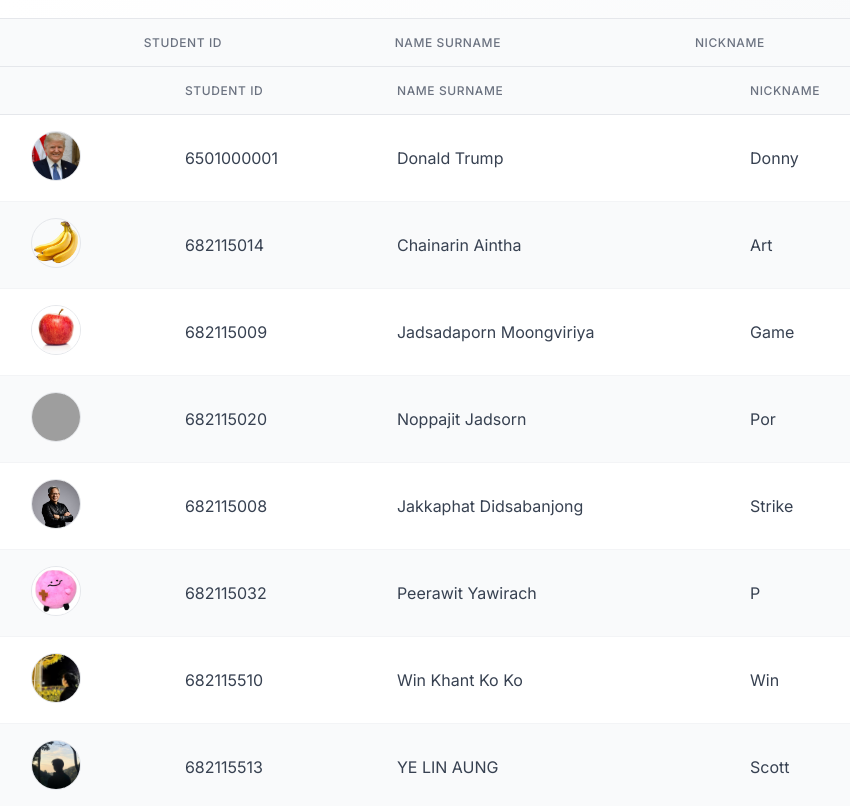
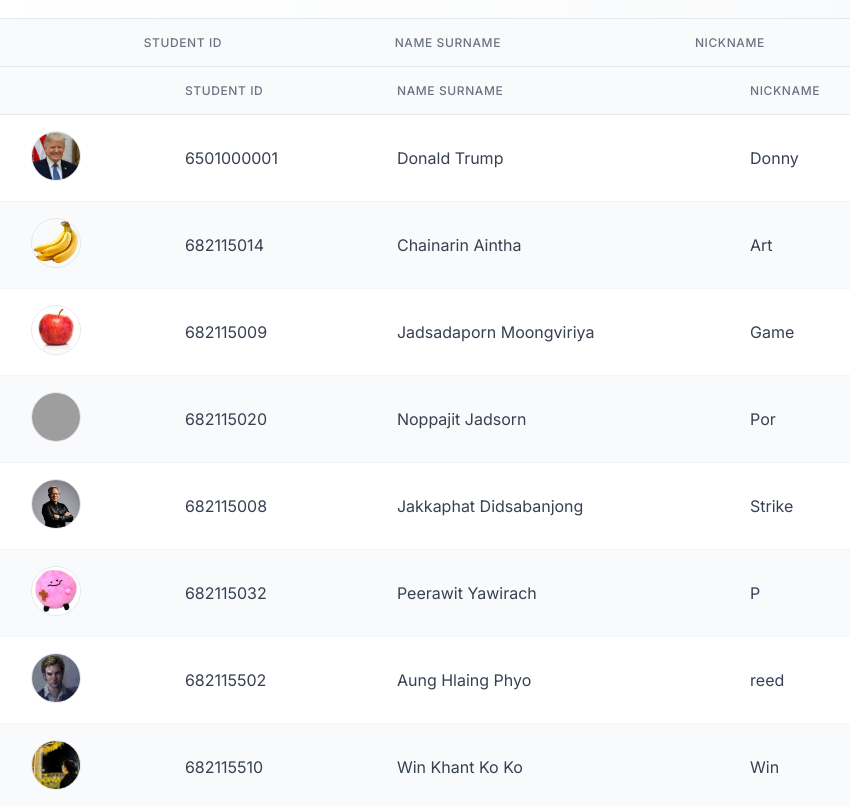
Before and after one commit to Pikul-cmu/234-Basic-DevOps-2026-lab2, a plain HTML site: page docs/index.html in a window 1280 px wide. Shown: the part 146-952 px from the top of the page, without its empty margins (191-1041 px from the left). Drawn offline with Linux system fonts and the light colour scheme; grey boxes are pictures that could not be loaded.

Commit message:
682115502 added

```diff
--- a/docs/index.html
+++ b/docs/index.html
@@ -95,6 +95,15 @@
                 <td data-label="Name Surname">Peerawit Yawirach</td>
                 <td data-label="Nickname">P</td>
             </tr>
+             <tr>
+                    <td data-label="Avatar" class="avatar-cell">
+                        <img src="assets/682115502.jpg" alt="Donald Trump Avatar" class="avatar-img" />
+                    </td>
+                    <td data-label="Student ID">682115502</td>
+                    <td data-label="Name Surname">Aung Hlaing Phyo</td>
+                    <td data-label="Nickname">reed</td>
+                </tr>
+
                 <tr>
                     <td data-label="Avatar" class="avatar-cell">
                         <img src="assets/win.jpg"
```
Also changed, not shown: docs/assets/682115502.jpg (added).
